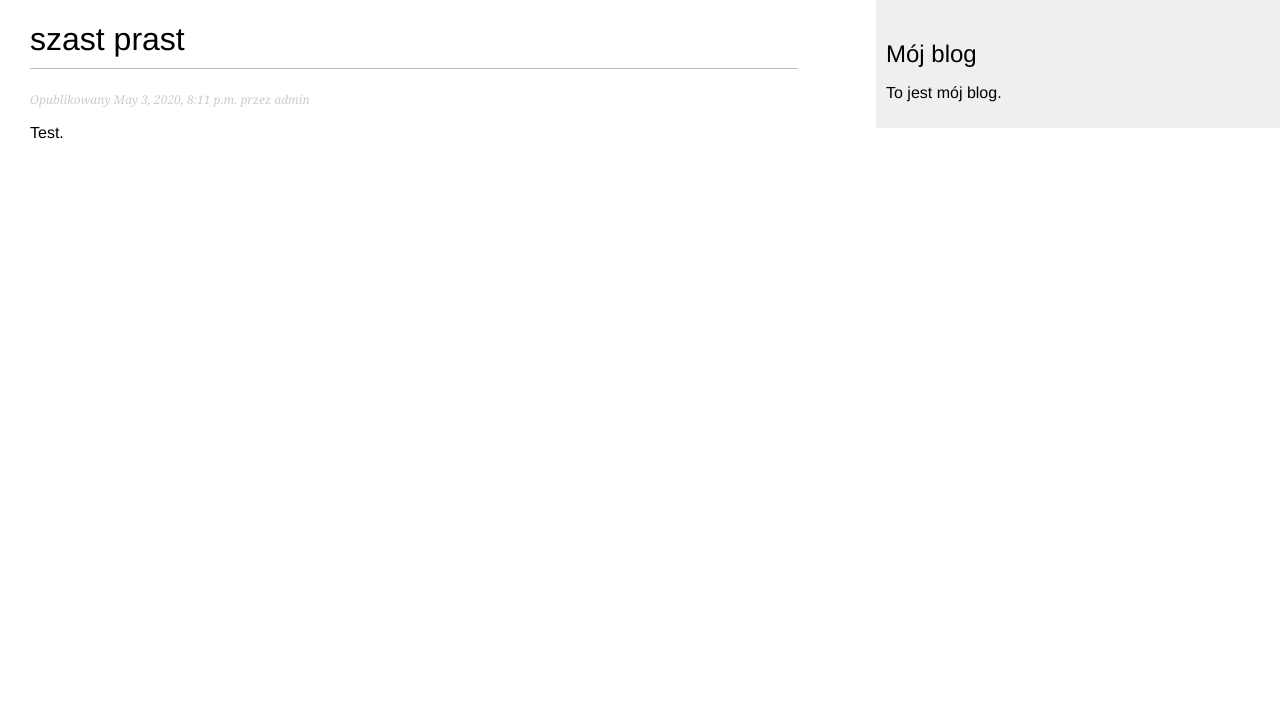
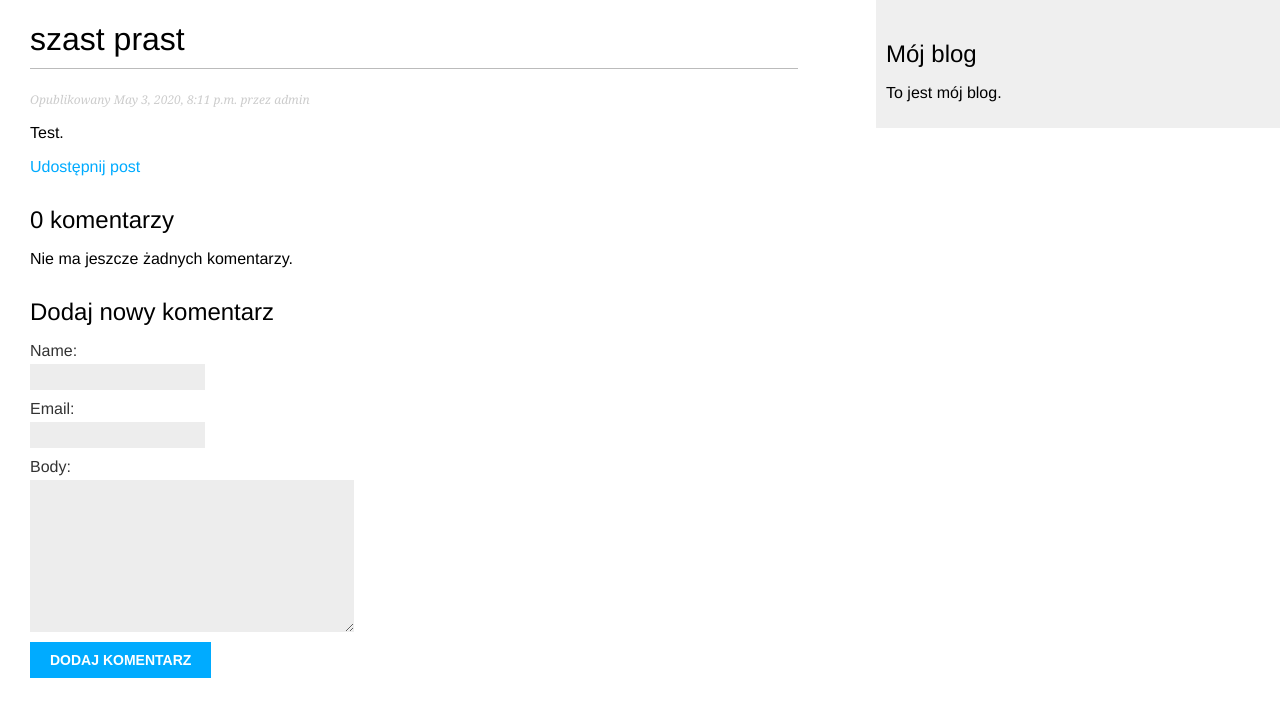
Before and after one commit to mardzien/Django-Coursebook, a Django app: a page that uses mysite/blog/templates/blog/post/detail.html in a window 1280 px wide. Shown: the top 717 px of the page. Run offline with Django 3.2, Linux system fonts and the light colour scheme; data comes from the database, SQL or seed files in the repository; both versions use the stored data as it was after the commit.

Commit message:
comments

```diff
--- a/mysite/blog/forms.py
+++ b/mysite/blog/forms.py
@@ -1,4 +1,5 @@
 from django import forms
+from .models import Comment
 
 
 class EmailPostForm(forms.Form):
@@ -6,3 +7,9 @@ class EmailPostForm(forms.Form):
     email = forms.EmailField()
     to = forms.EmailField()
     comments = forms.CharField(required=False, widget=forms.Textarea)
+
+
+class CommentForm(forms.ModelForm):
+    class Meta:
+        model = Comment
+        fields = ('name', 'email', 'body')
--- a/mysite/blog/models.py
+++ b/mysite/blog/models.py
@@ -35,3 +35,21 @@ class Post(models.Model):
 
     def __str__(self):
         return self.title
+
+
+class Comment(models.Model):
+    post = models.ForeignKey(Post,
+                             on_delete=models.CASCADE,
+                             related_name='comments')
+    name = models.CharField(max_length=80)
+    email = models.EmailField()
+    body = models.TextField()
+    created = models.DateTimeField(auto_now_add=True)
+    updated = models.DateTimeField(auto_now=True)
+    active = models.BooleanField(default=True)
+
+    class Meta:
+        ordering = ('created', )
+
+    def __str__(self):
+        return f'Komentarz dodany przez {self.name} dla posta {self.post}.'
--- a/mysite/blog/templates/blog/post/detail.html
+++ b/mysite/blog/templates/blog/post/detail.html
@@ -1,9 +1,43 @@
 {% extends "blog/base.html" %}
+
 {% block title %}{{ post.title }}{% endblock %}
+
 {% block content %}
- <h1>{{ post.title }}</h1>
- <p class="date">
- Opublikowany {{ post.publish }} przez {{ post.author }}
- </p>
- {{ post.body|linebreaks }}
+  <h1>{{ post.title }}</h1>
+  <p class="date">
+    Opublikowany {{ post.publish }} przez {{ post.author }}
+  </p>
+  {{ post.body|linebreaks }}
+
+  <p>
+    <a href="{% url 'blog:post_share' post.id %}">    Udostępnij post  </a>
+  </p>
+
+{% with comments.count as total_comments %}
+  <h2>
+    {{ total_comments }} komentarz{{ total_comments|pluralize:"y" }}
+  </h2>
+{% endwith %}
+ {% for comment in comments %}
+  <div class="comment">
+    <p class="info">
+      Komentarz {{ forloop.counter }} dodany przez {{ comment.name }}
+      {{ comment.created }}
+    </p>
+    {{ comment.body|linebreaks }}
+  </div>
+{% empty %}
+  <p>Nie ma jeszcze żadnych komentarzy.</p>
+{% endfor %}
+
+  {% if new_comment %}
+    <h2>Komentarz został dodany.</h2>
+  {% else %}
+    <h2>Dodaj nowy komentarz</h2>
+    <form action="." method="post">
+      {{ comment_form.as_p }}
+      {% csrf_token %}
+      <p><input type="submit" value="Dodaj komentarz"></p>
+    </form>
+  {% endif %}
 {% endblock %}
--- a/mysite/blog/templates/blog/post/share.html
+++ b/mysite/blog/templates/blog/post/share.html
@@ -5,7 +5,7 @@
 {% block content %}
     {% if sent %}
     <h1>Wiadomość e-mail została wysłana</h1>
-    <p> Wysłanie posta "{{ post.title }}" do {{ cd.to }} zakończyło się sukcesem.</p>
+    <p> Wysłanie posta "{{ post.title }}" przez {{ cd.email }} do {{ cd.to }} zakończyło się sukcesem.</p>
     {% else %}
          <h1>Udostępnij "{{ post.title }}" przez e-mail</h1>
          <form action="." method="post">
--- a/mysite/blog/views.py
+++ b/mysite/blog/views.py
@@ -2,8 +2,8 @@ from django.shortcuts import render, get_object_or_404
 from django.core.paginator import Paginator, EmptyPage, PageNotAnInteger
 from django.views.generic import ListView
 from django.core.mail import send_mail
-from .models import Post
-from .forms import EmailPostForm
+from .models import Post, Comment
+from .forms import EmailPostForm, CommentForm
 
 
 def post_list(request):
@@ -31,7 +31,17 @@ class PostListView(ListView):
 def post_detail(request, year, month, day, post):
     post = get_object_or_404(Post, slug=post, status='published', publish__year=year, publish__month=month,
                              publish__day=day)
-    return render(request, 'blog/post/detail.html', {'post': post})
+    comments = post.comments.filter(active=True)
+    if request.method == 'POST':
+        #Formularz został wysłany
+        comment_form = CommentForm(request.POST)
+        if comment_form.is_valid():
+            new_comment = comment_form.save(commit=False)
+            new_comment.post = post
+            new_comment.save()
+    else:
+        comment_form = CommentForm()
+    return render(request, 'blog/post/detail.html', {'post': post, 'comments': comments, 'comment_form': comment_form})
 
 
 def post_share(request, post_id):
@@ -49,6 +59,7 @@ def post_share(request, post_id):
                       f' {cd["name"]}: {cd["comments"]}'
             send_mail(subject, message, 'admin@myblog.com', [cd["to"]])
             sent = True
-        else:
-            form = EmailPostForm()
-        return render(request, 'blog/post/share.html', {'post': post, 'form': form, 'sent': sent})
+    else:
+        form = EmailPostForm()
+        cd = {}
+    return render(request, 'blog/post/share.html', {'post': post, 'form': form, 'sent': sent, 'cd': cd})
--- a/mysite/mysite/settings.py
+++ b/mysite/mysite/settings.py
@@ -126,3 +126,4 @@ EMAIL_HOST_USER = 'mardzien@gmail.com'
 EMAIL_HOST_PASSWORD = 'Fg=GMm/r^2'
 EMAIL_PORT = 587
 EMAIL_USE_TLS = True
+EMAIL_USE_SSL = False
```
Also changed, not shown: mysite/blog/admin.py (+8 -1 lines), mysite/blog/migrations/0001_initial.py, mysite/db.sqlite3.
